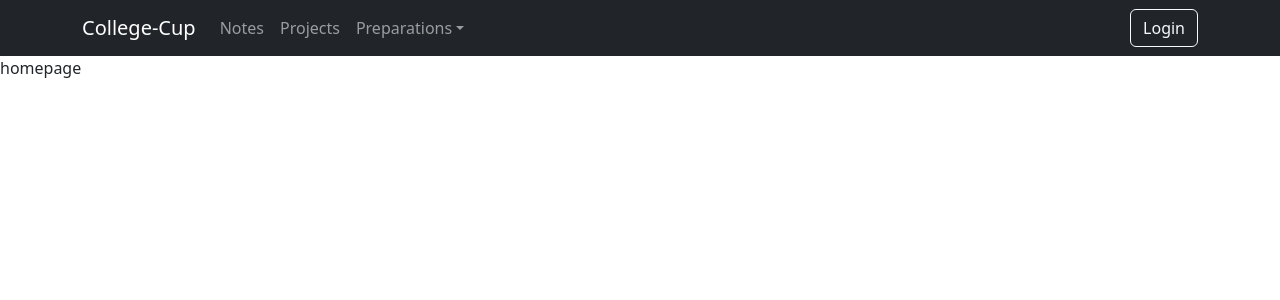
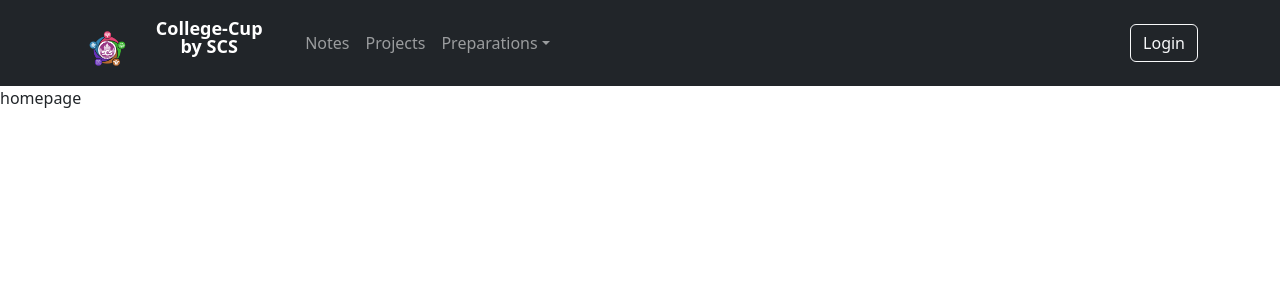
Before and after one commit to cryptic-pr03/college-cup, a React (Create React App) app in the folder frontend/: page / in a window 1280 px wide. Shown: the top 300 px of the page. Built offline with nearby package versions, Linux system fonts and the light colour scheme.

Commit message:
scs logo and text added

```diff
--- a/frontend/src/components/NavBar.js
+++ b/frontend/src/components/NavBar.js
@@ -8,7 +8,21 @@ function NavBar() {
   return (
     <Navbar collapseOnSelect expand="lg" bg="dark" variant="dark">
       <Container>
-        <Navbar.Brand href="/">College-Cup</Navbar.Brand>
+        <Navbar.Brand href="#home">
+          <img
+            alt=""
+            src="/Scs-Logo.png"
+            width="50"
+            height="50"
+            className="d-inline-block align-center"
+          />{" "}
+          <span
+            className="badge text-wrap align-center"
+            style={{ fontSize: "18px", width: "9rem" }}
+          >
+            College-Cup by SCS
+          </span>
+        </Navbar.Brand>
         <Navbar.Toggle aria-controls="responsive-navbar-nav" />
         <Navbar.Collapse id="responsive-navbar-nav">
           <Nav className="me-auto">
```
Also changed, not shown: frontend/public/Scs-Logo.png (added).
